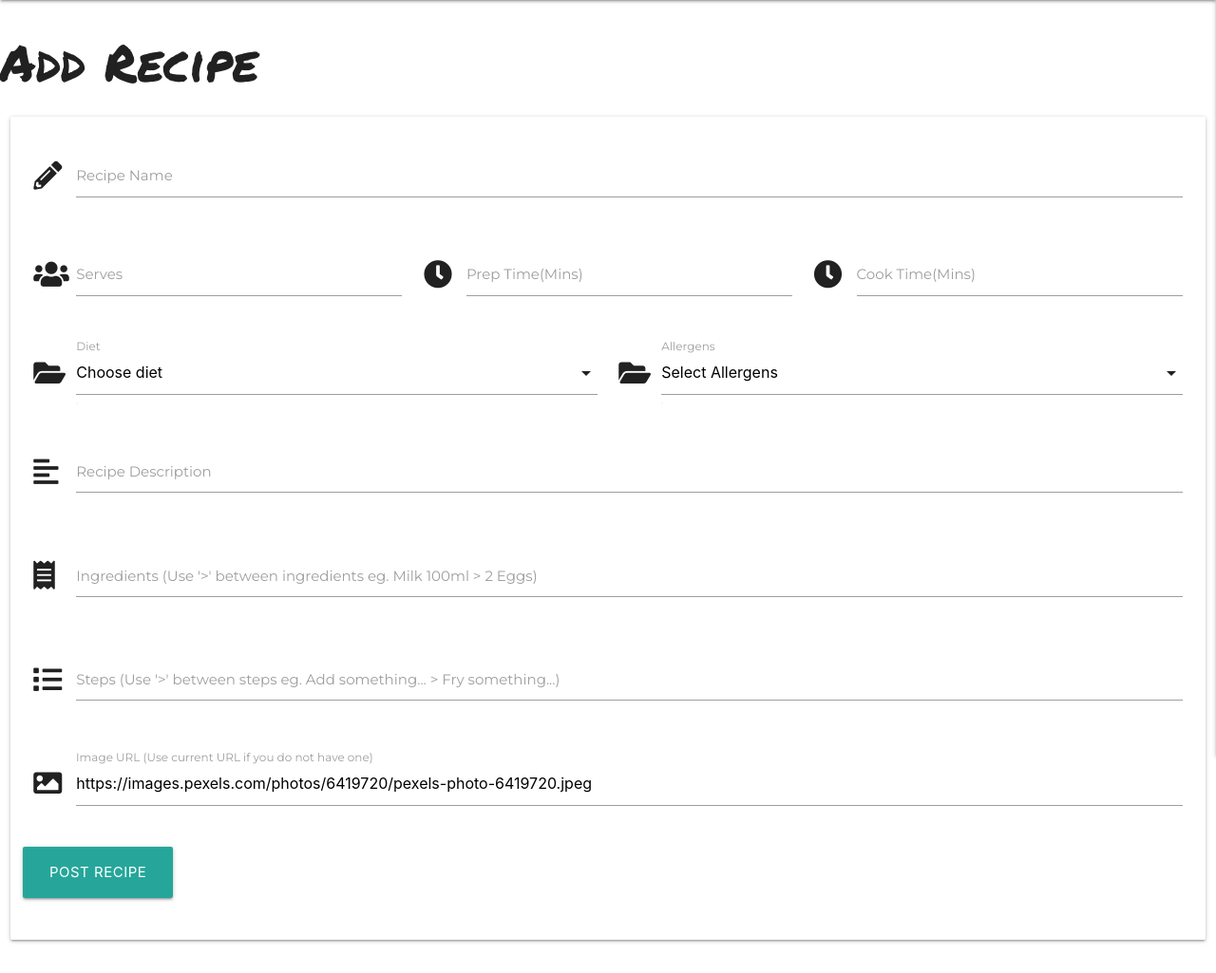
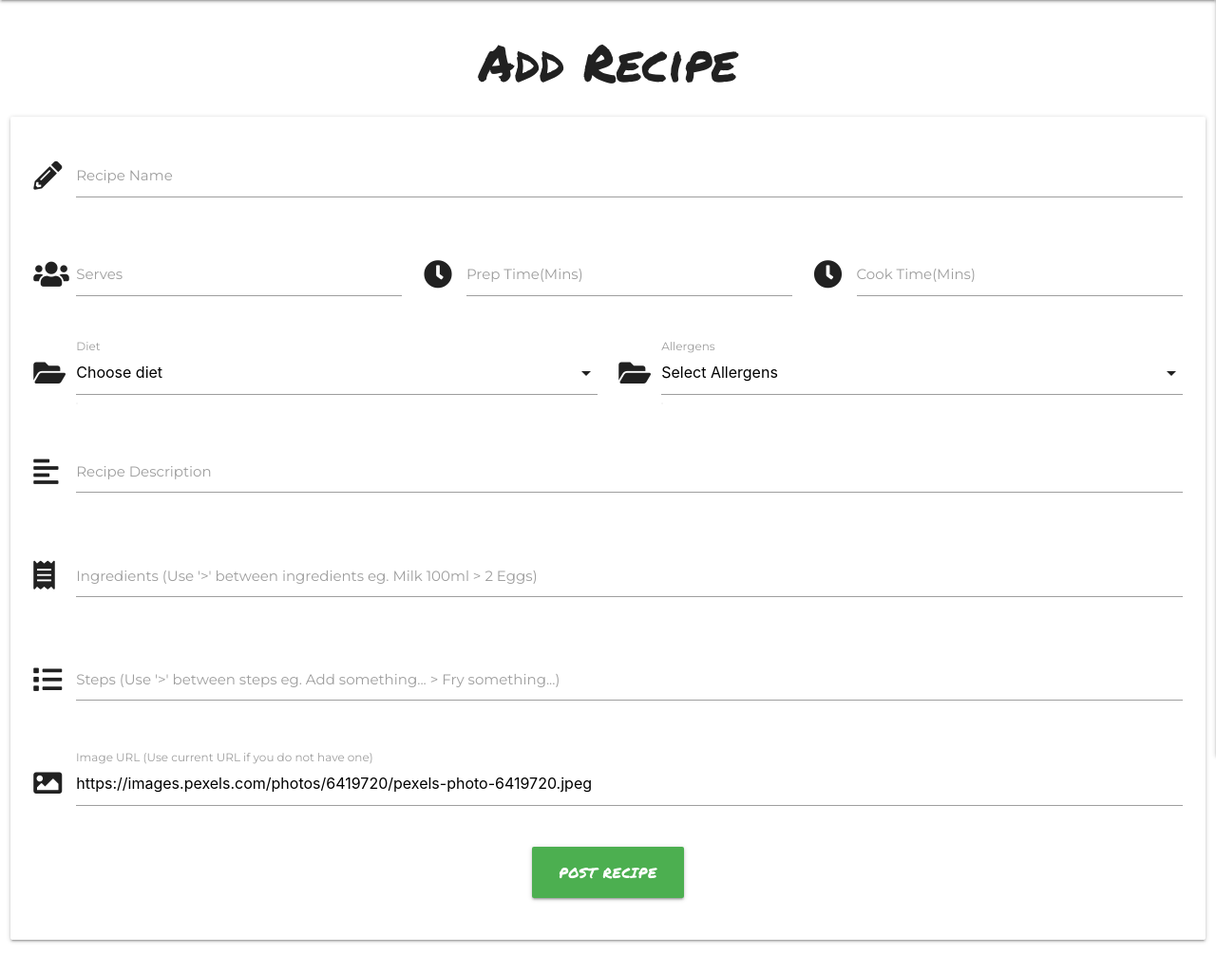
Before and after one commit to ConnorSargent/lazy_chef, a Flask app: page /add_recipe in a window 1280 px wide. Shown: the part 64-1089 px from the top of the page at 95% size. Run offline with Flask 2, Linux system fonts and the light colour scheme; the visitor is signed in with stand-in values (Sample User, id 1); data that the repository does not hold is empty; some libraries are stand-ins or nearby versions.

Commit message:
add styling to add recipe, edit recipe, diets

```diff
--- a/static/css/style.css
+++ b/static/css/style.css
@@ -6,7 +6,9 @@ h5,
 h6,
 .brand-logo,
 .btn,
-.btn-small {
+.btn-small
+.btn-medium,
+.btn-large {
     font-family: 'Permanent Marker', cursive;
 }
 
--- a/templates/add_recipe.html
+++ b/templates/add_recipe.html
@@ -2,7 +2,7 @@
 
 {% block content%}
 
-<h2>Add Recipe</h2>
+<h2 class="center-align">Add Recipe</h2>
 
 <section>
     <div class="row">
@@ -111,8 +111,8 @@
                     </div>
                 </div>
 
-                <div class="row">
-                    <button type="submit" class="btn-large">Post Recipe</button>
+                <div class="row center-align">
+                    <button type="submit" class="btn-large green">Post Recipe</button>
                 </div>
             </div>
         </form>
--- a/templates/diets.html
+++ b/templates/diets.html
@@ -5,7 +5,7 @@
 
     <div class="row">
         <div class="col s12 center-align">
-            <a href="{{ url_for('add_diet') }}" class="btn-large blue">
+            <a href="{{ url_for('add_diet') }}" class="btn-large green">
                 Add Diet <i class="fas fa-plus-square right"></i>
             </a>
         </div>
@@ -14,9 +14,9 @@
     <div class="row">
         {% for diet in diets %}
             <div class="col s12 m4">
-                <div class="card grey center-align">
+                <div class="card grey lighten-4 center-align">
                     <div class="card-content">
-                        <span class="card-title">{{ diet.diet_name }}</span>
+                        <h3>{{ diet.diet_name }}</h3>
                     </div>
                     <div class="card-action">
                         <a href="{{ url_for('edit_diet', diet_id=diet._id) }}" class="btn green">Edit</a>
--- a/templates/edit_recipe.html
+++ b/templates/edit_recipe.html
@@ -2,7 +2,7 @@
 
 {% block content%}
 
-<h2>Edit Recipe</h2>
+<h2 class="center-align">Edit Recipe</h2>
 
 <div class="row">
     <form class="col s12" method="POST" action="{{ url_for('edit_recipe', recipe_id=recipe._id) }}">
@@ -125,9 +125,9 @@
                 </div>
             </div>
 
-            <div class="row">
+            <div class="row center-align">
                 <!-- Submit button -->
-                <button type="submit" class="btn-large">Update Recipe</button>
+                <button type="submit" class="btn-large green">Update Recipe</button>
                 <!-- Cancel button -->
                 <a href="{{ url_for('get_recipes') }}" class="btn-large red">Cancel</a>
             </div>
```
